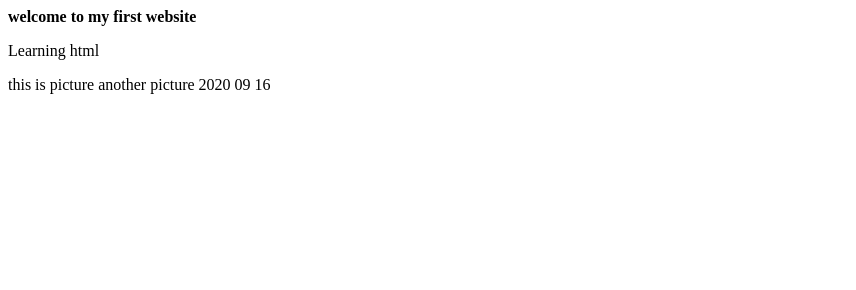
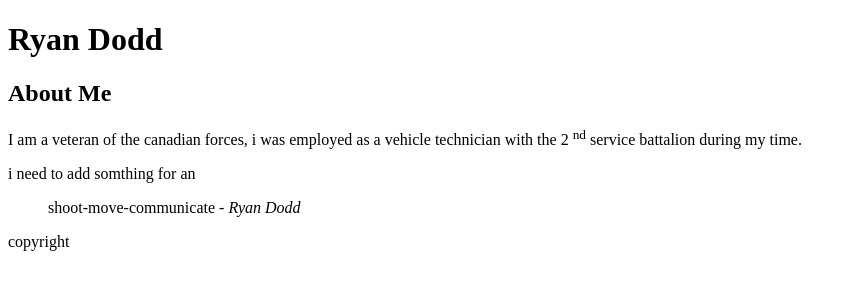
Before and after one commit to dodd0045/dodd0045.github.io, a plain HTML site: page index.html in a window 1280 px wide. Shown: the whole page, without its empty margins (0-856 px from the left). Drawn offline with Linux system fonts and the light colour scheme.

Commit message:
Add files via upload

```diff
--- a/index.html
+++ b/index.html
@@ -1,3 +1,26 @@
-<strong>welcome to my first website</strong>
-<p>Learning html</p>
-<picture>this is picture another picture 2020 09 16 </picture>
+<!DOCTYPE html>
+<html>
+    <head>
+        <meta charset=UTF-8">
+        <title>Ryan Dodd</title>
+    </head>
+
+    <body>
+        <h1>Ryan Dodd</h1>
+        <article>
+            <h2>About Me </h2>
+            <p>I am a veteran of the canadian forces, i was employed as a vehicle technician with the 2 <sup>nd</sup> service battalion during my time.</p>
+            <p>i need to add somthing for an <abbr title="this is somthing"></abbr></p>
+
+            <blockquote>
+                shoot-move-communicate <cite> - Ryan Dodd</cite>
+            </blockquote>
+        </article>
+
+        <footer>
+            copyright
+        </footer>
+    </body>
+
+
+</html>
```
